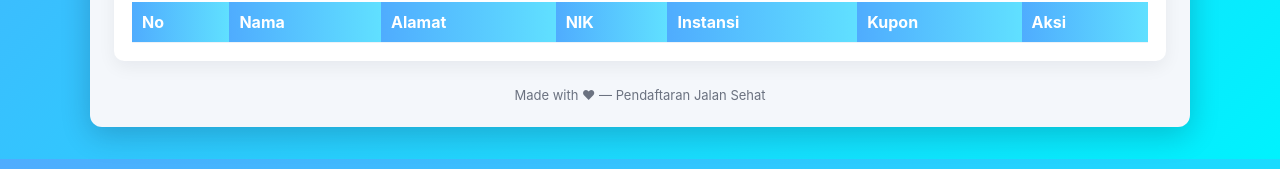
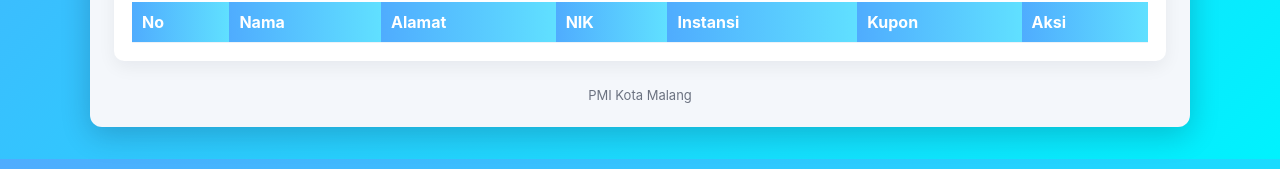
Before and after one commit to omnojito/JALAN-SEHAT-HUT-PMI-2025, a plain HTML site: page index.html in a window 1280 px wide. Shown: the part 483-652 px from the top of the page. Drawn offline with Linux system fonts and the light colour scheme; no server answers.

Commit message:
Update index.html

```diff
--- a/index.html
+++ b/index.html
@@ -60,7 +60,7 @@
       </div>
     </section>
 
-    <footer class="footer">Made with ♥ — Pendaftaran Jalan Sehat</footer>
+    <footer class="footer">PMI Kota Malang</footer>
   </div>
 
 <script src="script.js"></script>
```
